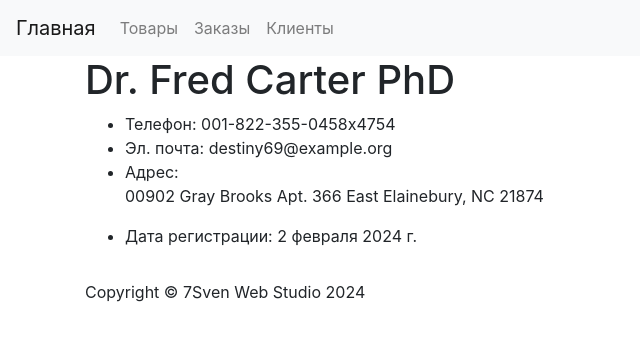
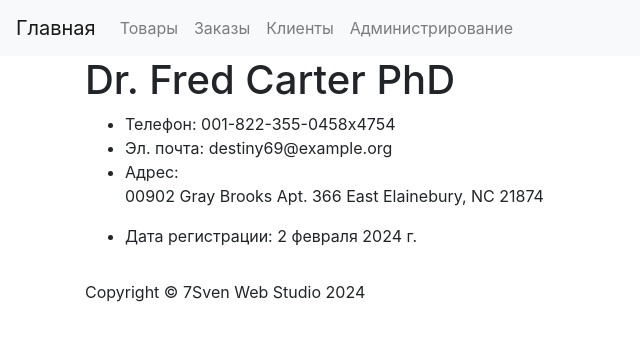
Before and after one commit to eugenepro777/django-homeworks-main-project, a Django app: page /customers/1/ in a window 1280 px wide. Shown: the top 341 px of the page, without its empty margins (0-640 px from the left). Run offline with Django 4.2, Linux system fonts and the light colour scheme; data comes from the database, SQL or seed files in the repository; some libraries are stand-ins or nearby versions.

Commit message:
added link to favicon in base.html

```diff
--- a/web_store/templates/base.html
+++ b/web_store/templates/base.html
@@ -8,7 +8,7 @@
     <meta http-equiv="X-UA-Compatible" content="ie=edge">
     <title>{% block title %}Store FarFore{% endblock %}</title>
     <link rel="stylesheet" href="https://stackpath.bootstrapcdn.com/bootstrap/4.5.2/css/bootstrap.min.css">
-    <link rel="shortcut icon" href="{% static 'favicon.png' %}" type="image/png">
+    <link rel="icon" type="image/png" href="{% static 'porcelain.png' %}" >
 </head>
 <body>
 
@@ -28,6 +28,9 @@
                 </li>
                 <li class="nav-item">
                     <a class="nav-link" href="{% url 'customer_list' %}">Клиенты</a>
+                </li>
+                <li class="nav-item">
+                    <a class="nav-link" href="{% url 'admin:index' %}">Администрирование</a>
                 </li>
             </ul>
         </div>
```
